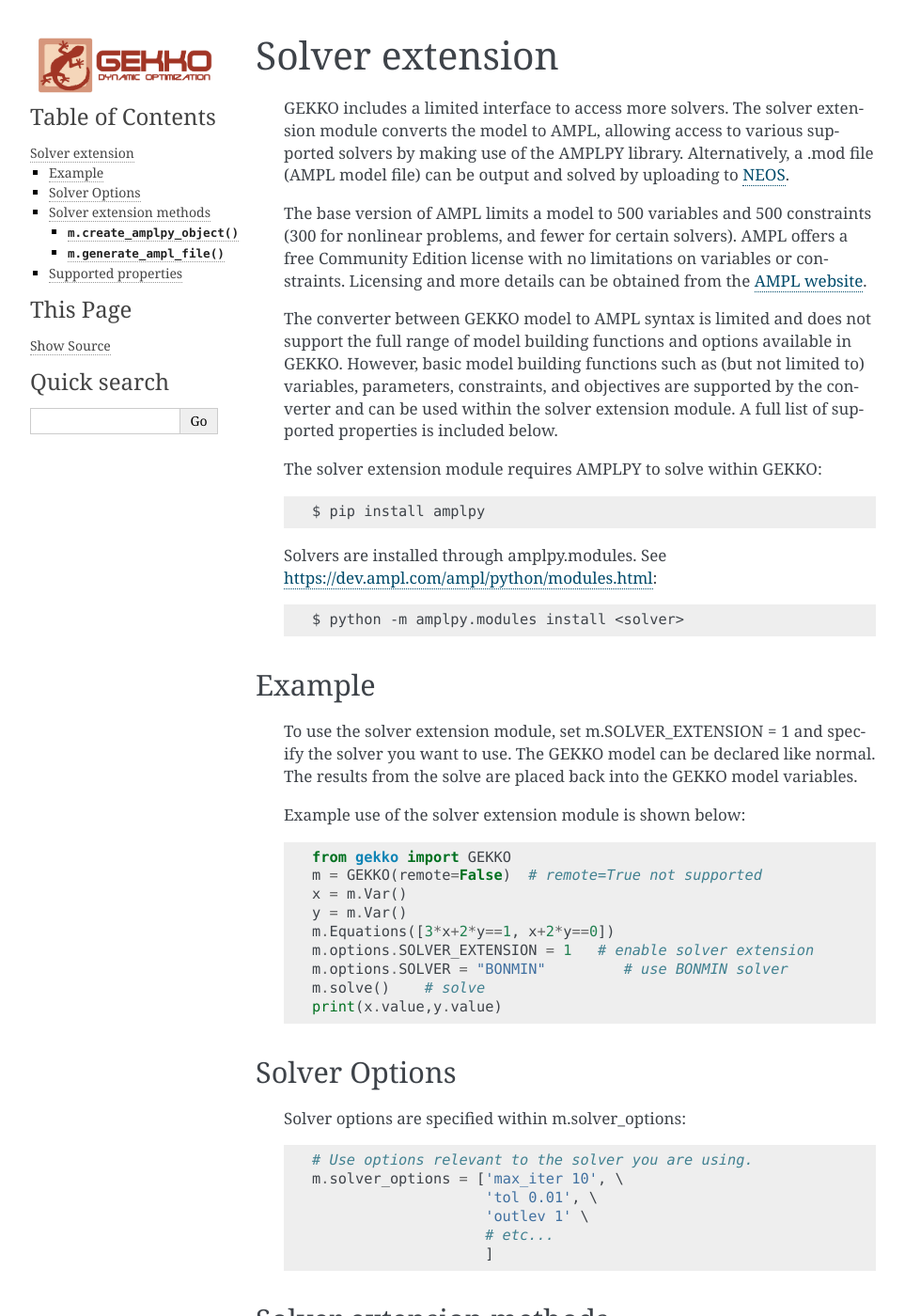
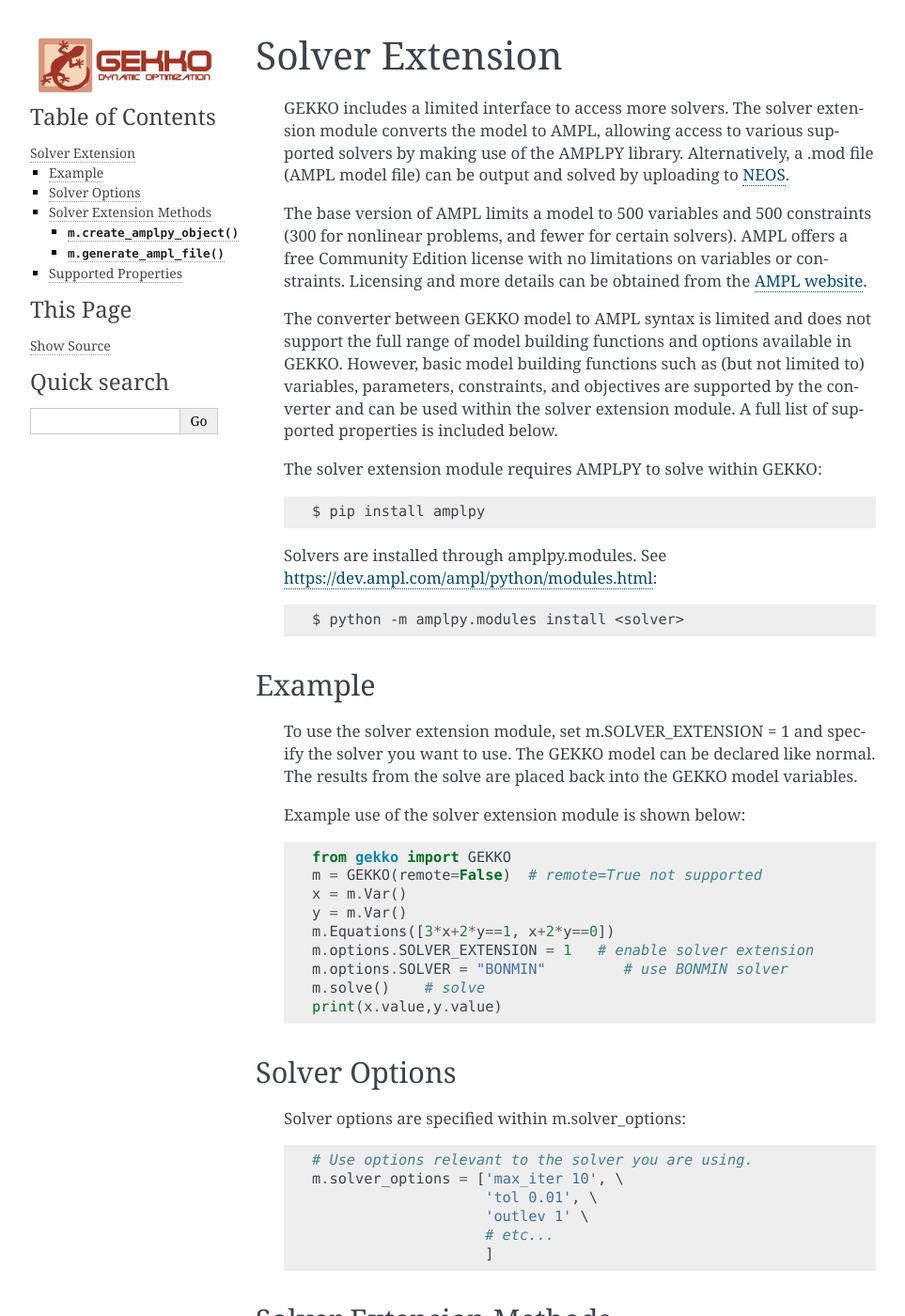
Before and after one commit to BYU-PRISM/GEKKO, a Sphinx documentation site: the page built from docs/solver_extension.rst, in a window 1280 px wide and 1400 px high. Shown: the whole window at 94% size, without its empty margins (148-1111 px from the left). Built offline with Sphinx 7.4.7, drawn with Linux system fonts in a browser that asks for light colours; some of the changed text lies outside the part shown.

```diff
--- a/docs/solver_extension.rst
+++ b/docs/solver_extension.rst
@@ -4,7 +4,7 @@
 .. toctree::
 	:maxdepth: 2
 
-Solver extension
+Solver Extension
 =======================================
 
     GEKKO includes a limited interface to access more solvers. The solver extension module
@@ -61,7 +61,7 @@ Solver Options
                             # etc...
                             ]
 
-Solver extension methods
+Solver Extension Methods
 -------------------------
 
     The solver extension module provides some utility methods to the GEKKO model object:
@@ -83,7 +83,7 @@ Solver extension methods
         m.generate_ampl_file()
 
 
-Supported properties
+Supported Properties
 -----------------------
 
     Included below is the full list of supported model methods for conversion with the solver extension module.
```
